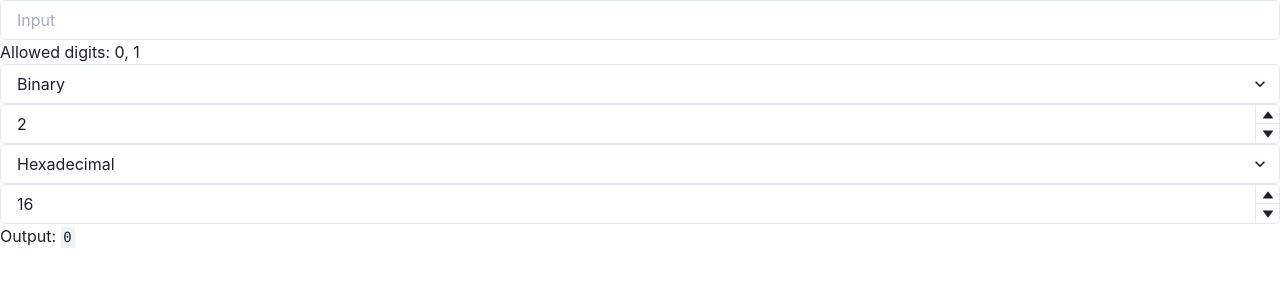
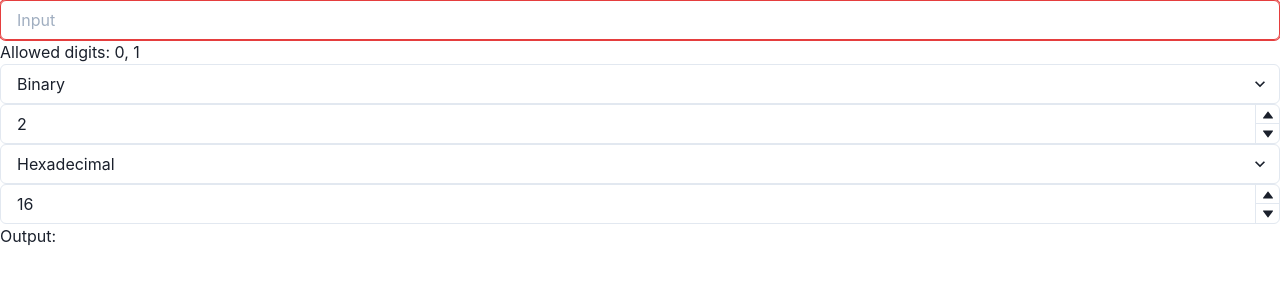
Before and after one commit to Ruben9922/binary-converter, a React (Create React App) app: page / in a window 1280 px wide. Shown: the top 300 px of the page. Built offline with nearby package versions, Linux system fonts and the light colour scheme.

Commit message:
Check if value is non-empty

```diff
--- a/src/App.tsx
+++ b/src/App.tsx
@@ -20,6 +20,10 @@ function isRadixValid(radix: number | null): boolean {
 }
 
 function isValueValid(value: string, inputRadix: number | null): boolean {
+  if (R.isEmpty(value)) {
+    return false;
+  }
+
   if (inputRadix === null) {
     return true;
   }
```
